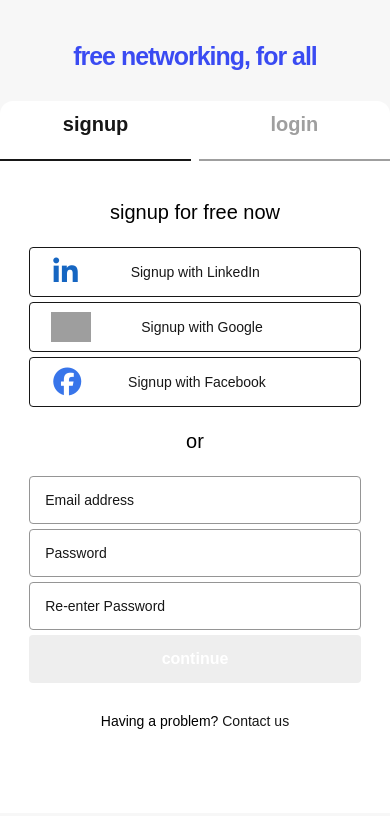
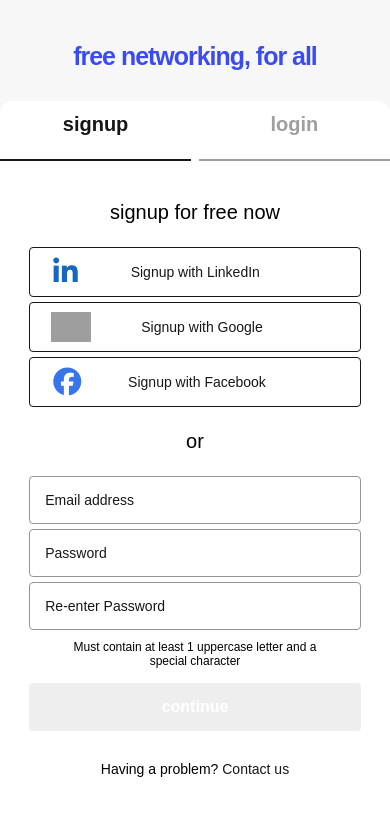
Before and after one commit to maisiemay06/join-login, a React (Create React App) app: page / in a window 390 px wide. Both pictures are taken after a click on the element "signup". Shown: the top 816 px of the page. Built offline with nearby package versions, Linux system fonts and the light colour scheme; grey boxes are pictures that could not be loaded; a web font is replaced by a local one.

Commit message:
Update App.css

```diff
--- a/src/App.css
+++ b/src/App.css
@@ -322,18 +322,15 @@ input:focus {
   .contact {
     background-color: var(--white);
     height: 100px;
-    margin-top: -60px;
+    margin-top: -30px;
     width: 100%;
     margin-bottom: 0;
   }
 
   #pass-requirements {
-    display: none;
     width: 72%;
     margin: auto;
     text-align: center;
-  }
-  .highlight-requirements {
-    display: block !important;
+    margin: 10px auto;
   }
 }
```
